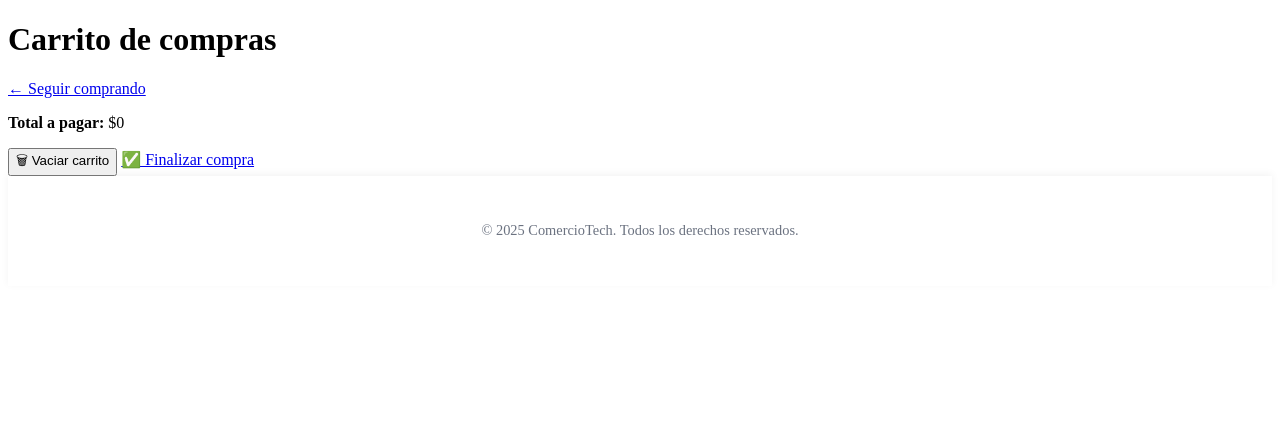
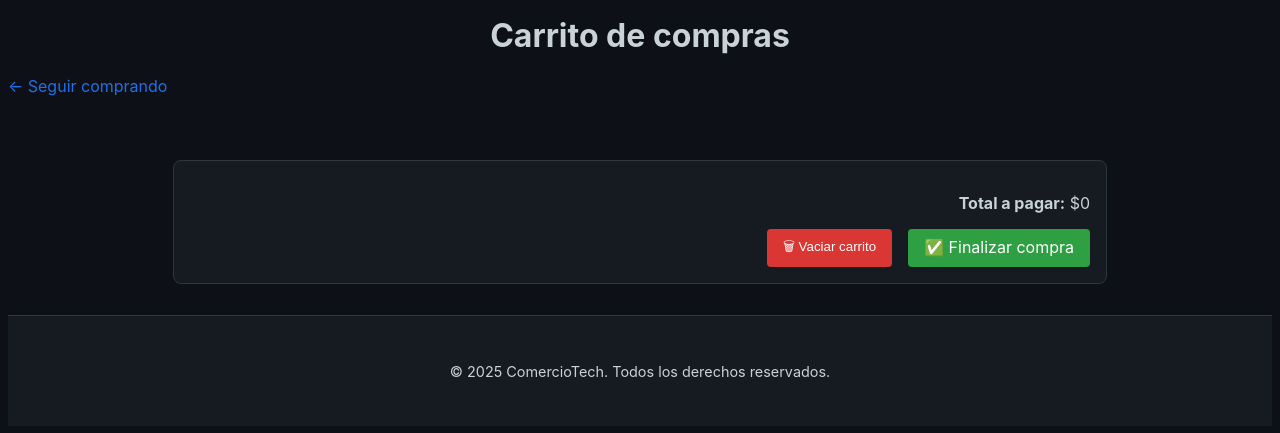
Before and after one commit to Grivyzom/E-Commerce-APP, a Flask app: page /carrito in a window 1280 px wide. Shown: the top 433 px of the page. Run offline with Flask 3, Linux system fonts and the light colour scheme; the visitor is signed in with stand-in values (Sample User, id 1); data that the repository does not hold is empty.

Commit message:
Cambios visualices menores.

```diff
--- a/app.py
+++ b/app.py
@@ -31,7 +31,7 @@ app = Flask(__name__)
 app.secret_key = "supersecret_comerciotech_2025"
 
 # Configuración de base de datos - VM Ubuntu
-VM_IP = "192.168.1.6"  # IP de tu VM Ubuntu
+VM_IP = "192.168.1.17"  # IP de tu VM Ubuntu
 
 DB_CONFIG = {
     'host': VM_IP,
@@ -466,8 +466,6 @@ def detalle_pedido(pedido_id):
     pedido['detalles'] = detalles
 
     return render_template("detalle_pedido.html", pedido=pedido)
-
-
 
 @app.route("/disminuir/<int:producto_id>", methods=["POST"])
 def disminuir(producto_id):
--- a/static/css/styles.css
+++ b/static/css/styles.css
@@ -1,13 +1,28 @@
-/* ————————————————————————————————————————————————————— */
+:root {
+  --gh-bg: #0d1117;
+  --gh-surface: #161b22;
+  --gh-text: #c9d1d9;
+  --gh-primary: #1f6feb;
+  --gh-primary-dark: #1158c7;
+  --gh-accent: #2ea043;
+  --gh-border: #30363d;
+}
+
 /* 0. Scroll suave */
 html {
   scroll-behavior: smooth;
 }
 
+body {
+  background: var(--gh-bg);
+  color: var(--gh-text);
+  font-family: "Inter", sans-serif;
+}
+
 /* 1. Hero */
 .hero {
   height: calc(100vh - 64px);
-  background: linear-gradient(135deg, #4f46e5, #818cf8);
+  background: linear-gradient(135deg, var(--gh-surface), var(--gh-bg));
   display: flex;
   align-items: center;
   justify-content: center;
@@ -129,11 +144,99 @@ html {
 
 /* 8. Footer limpio */
 .footer {
-  background: #fff;
+  background: var(--gh-surface);
   text-align: center;
   padding: 2rem;
   font-size: .9rem;
-  color: #6b7280;
-  box-shadow: 0 -2px 8px rgba(0,0,0,0.05);
+  color: var(--gh-text);
+  box-shadow: 0 -1px 0 var(--gh-border);
 }
 /* ————————————————————————————————————————————————————— */
+/* 9. Carrito */
+.titulo-carrito {
+  text-align: center;
+  font-size: 2rem;
+  margin-top: 1rem;
+}
+.carrito-container {
+  max-width: 900px;
+  margin: 2rem auto;
+  display: flex;
+  flex-direction: column;
+  gap: 1.5rem;
+}
+.carrito-item {
+  display: flex;
+  gap: 1rem;
+  background: var(--gh-surface);
+  border: 1px solid var(--gh-border);
+  padding: 1rem;
+  border-radius: 8px;
+}
+.carrito-img {
+  width: 100px;
+  height: auto;
+  border-radius: 6px;
+}
+.carrito-info h2 {
+  margin: 0 0 .5rem;
+  color: var(--gh-text);
+}
+.carrito-controles {
+  display: flex;
+  align-items: center;
+  gap: .5rem;
+  margin: .5rem 0;
+}
+.btn-control, .btn-quitar {
+  background: var(--gh-primary);
+  border: none;
+  color: #fff;
+  padding: 0.25rem .5rem;
+  border-radius: 4px;
+  cursor: pointer;
+}
+.btn-quitar {
+  background: #da3633;
+}
+.cantidad {
+  padding: 0 .5rem;
+}
+.carrito-resumen {
+  max-width: 900px;
+  margin: 2rem auto;
+  padding: 1rem;
+  background: var(--gh-surface);
+  border: 1px solid var(--gh-border);
+  border-radius: 8px;
+  text-align: right;
+}
+.resumen-botones {
+  margin-top: 1rem;
+  display: flex;
+  gap: 1rem;
+  justify-content: flex-end;
+}
+.btn-vaciar {
+  background: #da3633;
+  color: #fff;
+  border: none;
+  padding: .5rem 1rem;
+  border-radius: 4px;
+  cursor: pointer;
+}
+.btn-comprar {
+  background: var(--gh-accent);
+  color: #fff;
+  padding: .5rem 1rem;
+  border-radius: 4px;
+  text-decoration: none;
+}
+.volver-link {
+  color: var(--gh-primary);
+  text-decoration: none;
+}
+.volver-link:hover {
+  text-decoration: underline;
+}
+/* ————————————————————————————————————————————————————— */
```
Also changed, not shown: other parts of static/css/styles.css (+12 -12 lines).
